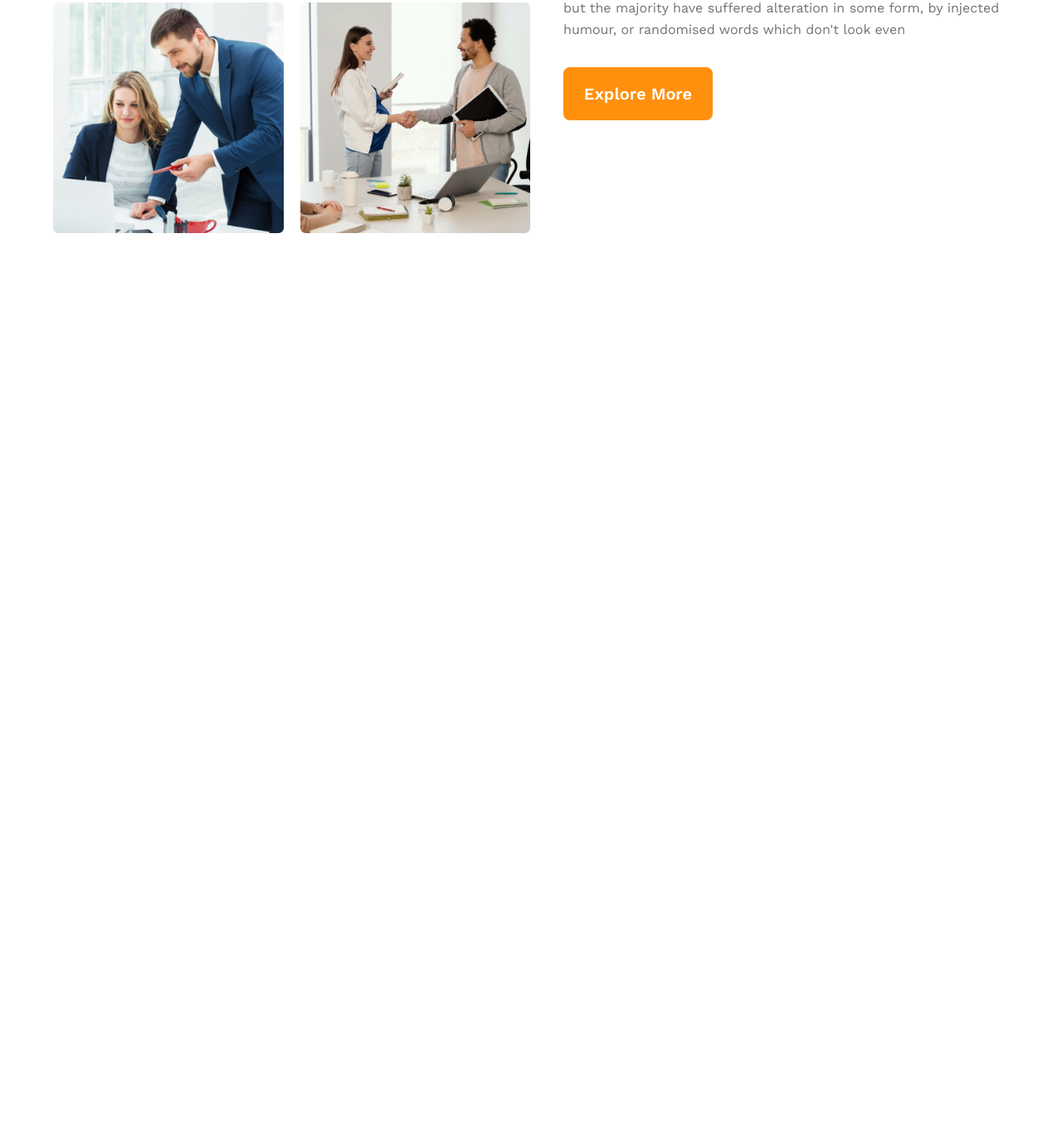
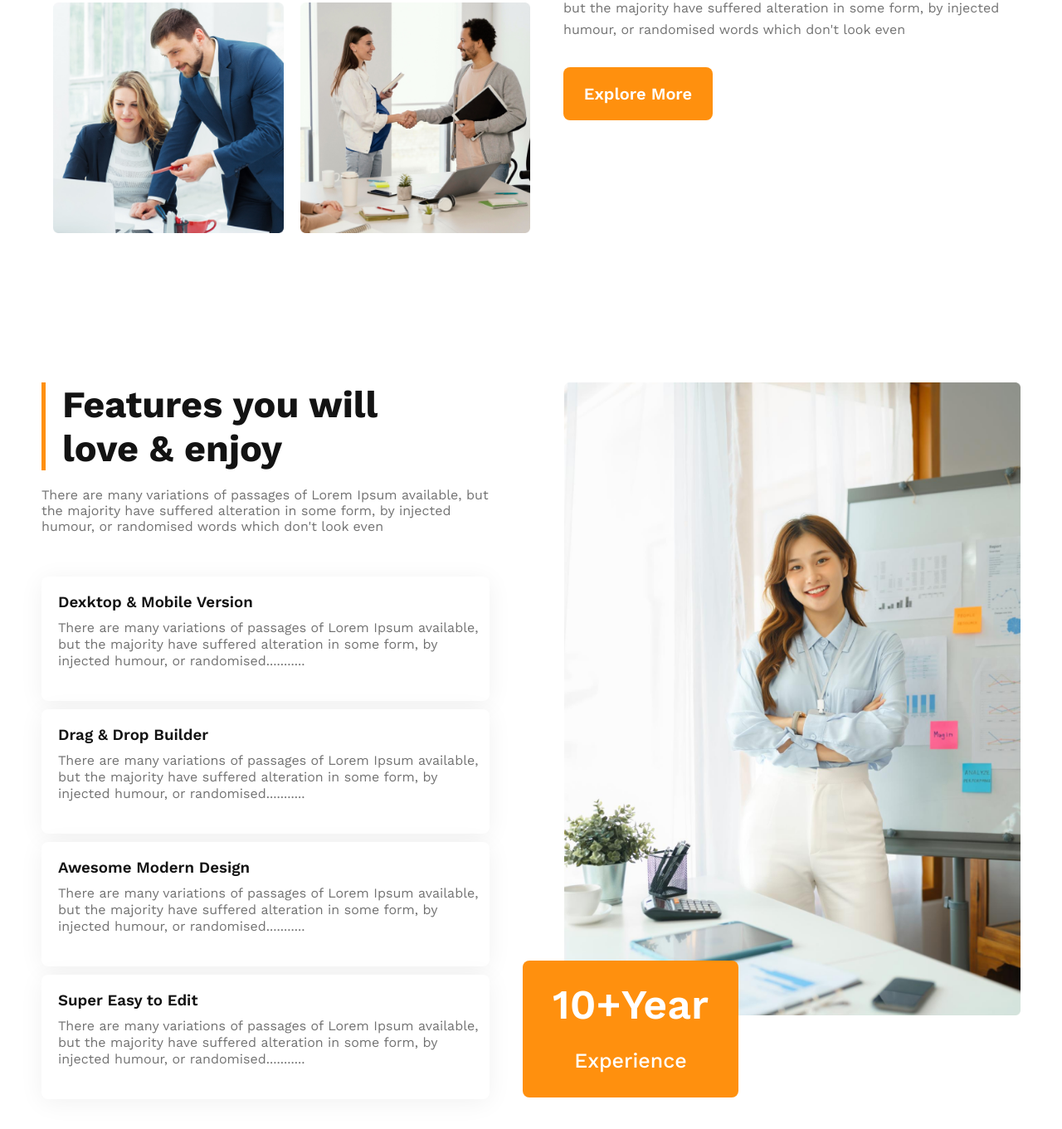
Before and after one commit to bappy89599/assinment-2, a plain HTML site: page index.html in a window 1280 px wide. Shown: the part 1526-2887 px from the top of the page at 83% size. Before the commit the page ends 1807 px from the top, so only its background shows below. Drawn offline with nearby package versions, Linux system fonts and the light colour scheme.

Commit message:
feature blog design

```diff
--- a/index.html
+++ b/index.html
@@ -55,6 +55,45 @@
                 <button class="btn-primary btn-1 btn-2">Explore More</button>
             </div>
         </section>
+        <!-- feture blog section design -->
+        <section class="feature-blog">
+            <div class="feature-blog-container">
+                <h2 class="feature-blog-title">Features you will love & enjoy</h2>
+                <p class="feature-blog-description">There are many variations of passages of Lorem Ipsum available, but
+                    the majority have suffered alteration in some form, by injected humour, or randomised words which
+                    don't look even</p>
+                <div class="feature-blog-cards">
+                    <div class="card">
+                        <h3 class="card-title">Dexktop & Mobile Version</h3>
+                        <p class="card-description">There are many variations of passages of Lorem Ipsum available, but
+                            the majority have suffered alteration in some form, by injected humour, or
+                            randomised...........</p>
+                    </div>
+                    <div class="card">
+                        <h3 class="card-title">Drag & Drop Builder</h3>
+                        <p class="card-description">There are many variations of passages of Lorem Ipsum available, but
+                            the majority have suffered alteration in some form, by injected humour, or
+                            randomised...........</p>
+                    </div>
+                    <div class="card">
+                        <h3 class="card-title">Awesome Modern Design</h3>
+                        <p class="card-description">There are many variations of passages of Lorem Ipsum available, but
+                            the majority have suffered alteration in some form, by injected humour, or
+                            randomised...........</p>
+                    </div>
+                    <div class="card">
+                        <h3 class="card-title">Super Easy to Edit</h3>
+                        <p class="card-description">There are many variations of passages of Lorem Ipsum available, but
+                            the majority have suffered alteration in some form, by injected humour, or
+                            randomised...........</p>
+                    </div>
+                </div>
+            </div>
+            <div class="feature-blog-img">
+                <img src="images/architect.png" alt="architect images">
+                <button class="btn-primary btn-3">10+Year<br><span>Experience</span></button>
+            </div>
+        </section>
     </main>
 </body>
 
--- a/styles/style.css
+++ b/styles/style.css
@@ -117,8 +117,6 @@
     width: 100%;
 }
 
-.feature-info {}
-
 .feature-info-title {
     color: #727272;
     font-size: 45px;
@@ -148,3 +146,78 @@
 .btn-2 {
     margin: 0;
 }
+
+/* feature blog section design */
+
+.feature-blog {
+    display: flex;
+    justify-content: center;
+    gap: 80px;
+    margin-top: 180px;
+}
+
+.feature-blog-title {
+    color: #131313;
+    font-weight: 700;
+    font-size: 45px;
+    width: 468px;
+    height: 106px;
+    border-left: 5px solid #FF900E;
+    padding-left: 20px;
+    margin-bottom: 20px;
+}
+
+.feature-blog-description {
+    color: #727272;
+    font-weight: 400;
+    width: 550px;
+    height: 78px;
+}
+
+.feature-blog-cards {
+    margin-top: 30px;
+}
+
+.card {
+    width: 500px;
+    background: #FFFFFF;
+    box-shadow: 0px 4px 30px rgba(0, 0, 0, 0.06);
+    border-radius: 8px;
+    padding: 20px;
+    margin-bottom: 10px;
+}
+
+.card-title {
+    color: #131313;
+    font-weight: 600;
+    margin-bottom: 10px;
+}
+
+.card-description {
+    color: #727272;
+    font-weight: 400;
+    line-height: 20px;
+    width: 514px;
+    height: 78px;
+}
+
+.feature-blog-img img {
+    width: 550px;
+}
+
+.feature-blog-img .btn-3 {
+    display: block;
+    width: 260px;
+    height: 165px;
+    position: relative;
+    top: -70px;
+    left: -50px;
+    font-size: 50px;
+    font-weight: 600;
+}
+
+.feature-blog-img .btn-3 span {
+    font-size: 25px;
+    font-weight: 500;
+    padding-bottom: 50px;
+}
```
